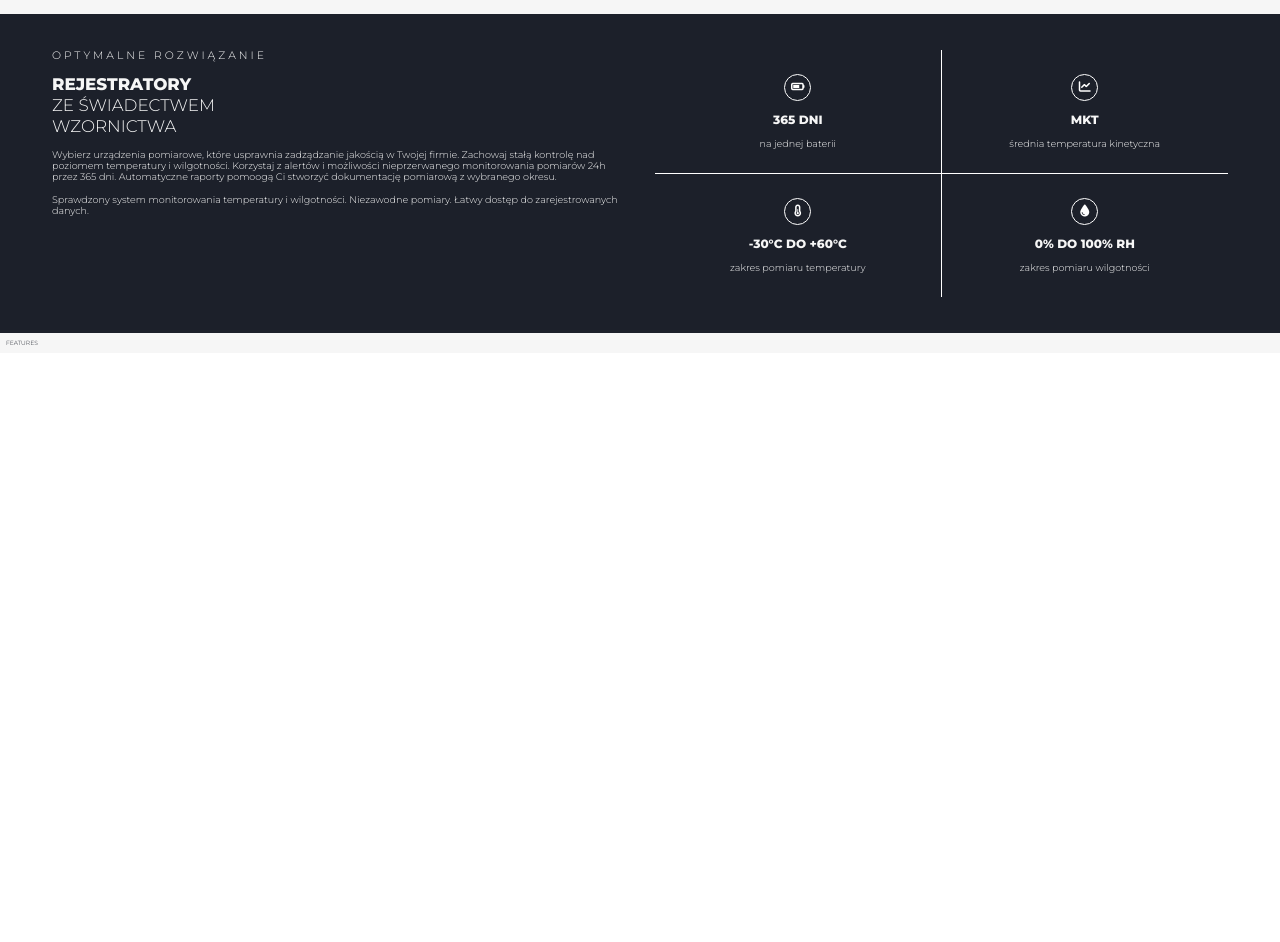
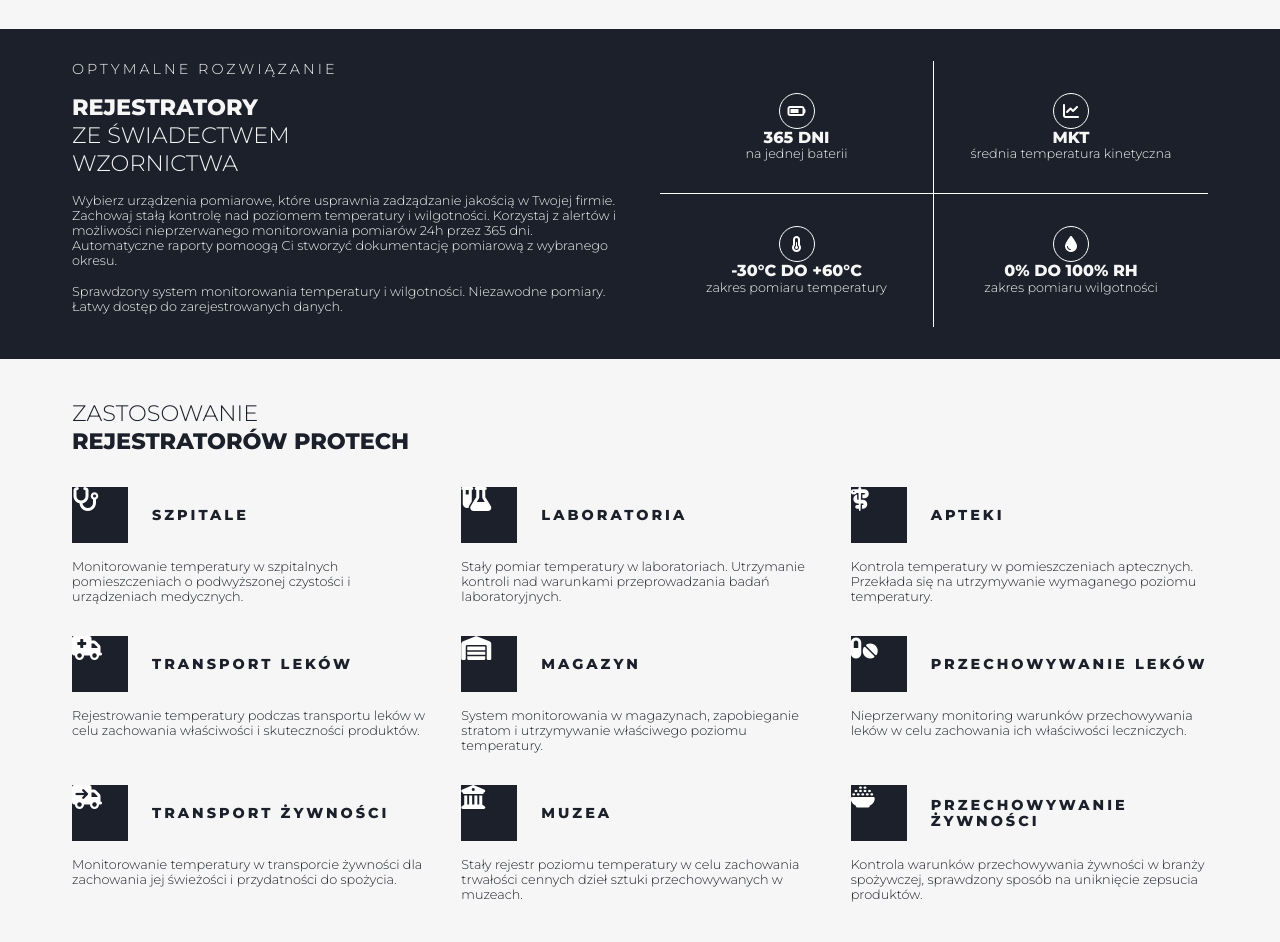
Before and after one commit to LuckyLuke83/ProGrupa, a website: page index.html in a window 1280 px wide. Shown: the part 524-1466 px from the top of the page. Before the commit the page ends 877 px from the top, so only its background shows below. Drawn offline with Linux system fonts and the light colour scheme.

Commit message:
feature section

```diff
--- a/index.html
+++ b/index.html
@@ -37,15 +37,15 @@
     <div class="info">
         <div class="container info__container">
             <div class="info__text">
-                <h2>Optymalne rozwiązanie</h2>
-                <p class="text-large uppercase"><span class="bold">Rejestratory</span><br>ze świadectwem<br>wzornictwa</p>
-                <p>Wybierz urządzenia pomiarowe, które usprawnia zadządzanie jakością w Twojej firmie. Zachowaj stałą kontrolę nad poziomem temperatury i wilgotności. Korzystaj z alertów i możliwości nieprzerwanego monitorowania pomiarów 24h przez 365 dni. Automatyczne raporty pomoogą Ci stworzyć dokumentację pomiarową z wybranego okresu.</p>
-                <p>Sprawdzony system monitorowania temperatury i wilgotności. Niezawodne pomiary. Łatwy dostęp do zarejestrowanych danych.</p>
+                <p class="text-large text-loose uppercase">Optymalne rozwiązanie</p>
+                <h2 class="margin-top"><span class="bold">Rejestratory</span><br>ze świadectwem<br>wzornictwa</h2>
+                <p class="margin-top">Wybierz urządzenia pomiarowe, które usprawnia zadządzanie jakością w Twojej firmie. Zachowaj stałą kontrolę nad poziomem temperatury i wilgotności. Korzystaj z alertów i możliwości nieprzerwanego monitorowania pomiarów 24h przez 365 dni. Automatyczne raporty pomoogą Ci stworzyć dokumentację pomiarową z wybranego okresu.</p>
+                <p class="margin-top">Sprawdzony system monitorowania temperatury i wilgotności. Niezawodne pomiary. Łatwy dostęp do zarejestrowanych danych.</p>
             </div>
             <div class="info__table">
                 <div class="info__table-cell border-right">
                     <div class="info__table-icon">
-                        <i class="fa-solid fa-battery-three-quarters fa-2xl" style="color: #ffffff;"></i>
+                        <i class="fa-solid fa-battery-three-quarters fa-xl" style="color: #ffffff;"></i>
                     </div>
                     <p class="text-medium bold uppercase">
                         365 dni
@@ -54,7 +54,7 @@
                 </div>
                 <div class="info__table-cell">
                     <div class="info__table-icon">
-                        <i class="fa-solid fa-chart-line fa-2xl" style="color: #ffffff;"></i>
+                        <i class="fa-solid fa-chart-line fa-xl" style="color: #ffffff;"></i>
                     </div>
                     <p class="text-medium bold uppercase">
                         mkt
@@ -63,7 +63,7 @@
                 </div>
                 <div class="info__table-cell border-top border-right">
                     <div class="info__table-icon">
-                        <i class="fa-solid fa-temperature-half fa-2xl" style="color: #ffffff;"></i>
+                        <i class="fa-solid fa-temperature-half fa-xl" style="color: #ffffff;"></i>
                     </div>
                     <p class="text-medium bold uppercase">
                         -30°C DO +60°C
@@ -72,7 +72,7 @@
                 </div>
                 <div class="info__table-cell border-top">
                     <div class="info__table-icon">
-                        <i class="fa-solid fa-droplet fa-2xl" style="color: #ffffff;"></i>
+                        <i class="fa-solid fa-droplet fa-xl" style="color: #ffffff;"></i>
                     </div>
                     <p class="text-medium bold uppercase">
                         0% DO 100% RH
@@ -83,7 +83,62 @@
         </div>
     </div>
 
-    <div class="features">FEATURES</div>
+    <div class="features">
+        <div class="container">
+            <h2>
+                Zastosowanie<br>
+                <span class="bold">Rejestratorów Protech</span>
+            </h2>
+            <div class="features__grid">
+                <div class="features__grid-section">
+                    <i class="fa-solid fa-stethoscope fa-2xl features-icon" style="color: #ffffff;"></i>
+                    <p class="text-large text-loose uppercase bold">Szpitale</p>
+                    <p class="features-text">Monitorowanie temperatury w szpitalnych pomieszczeniach o podwyższonej czystości i urządzeniach medycznych.</p>
+                </div>
+                <div class="features__grid-section">
+                    <i class="fa-solid fa-flask-vial fa-2xl features-icon" style="color: #ffffff;"></i>
+                    <p class="text-large text-loose uppercase bold">Laboratoria</p>
+                    <p class="features-text">Stały pomiar temperatury w laboratoriach. Utrzymanie kontroli nad warunkami przeprowadzania badań laboratoryjnych.</p>
+                </div>
+                <div class="features__grid-section">
+                    <i class="fa-solid fa-staff-snake fa-2xl features-icon" style="color: #ffffff;"></i>
+                    <p class="text-large text-loose uppercase bold">Apteki</p>
+                    <p class="features-text">Kontrola temperatury w pomieszczeniach aptecznych. Przekłada się na utrzymywanie wymaganego poziomu temperatury.</p>
+                </div>
+                <div class="features__grid-section">
+                    <i class="fa-solid fa-truck-medical fa-2xl features-icon" style="color: #ffffff;"></i>
+                    <p class="text-large text-loose uppercase bold">TRANSPORT
+                        LEKÓW</p>
+                    <p class="features-text">Rejestrowanie temperatury podczas transportu leków w celu zachowania właściwości i skuteczności produktów.</p>
+                </div>
+                <div class="features__grid-section">
+                    <i class="fa-solid fa-warehouse  fa-2xl features-icon" style="color: #ffffff;"></i>
+                    <p class="text-large text-loose uppercase bold">Magazyn</p>
+                    <p class="features-text">System monitorowania w magazynach, zapobieganie stratom i utrzymywanie właściwego poziomu temperatury.</p>
+                </div>
+                <div class="features__grid-section">
+                    <i class="fa-solid fa-pills fa-2xl features-icon" style="color: #ffffff;"></i>
+                    <p class="text-large text-loose uppercase bold">Przechowywanie leków</p>
+                    <p class="features-text">Nieprzerwany monitoring warunków przechowywania leków w celu zachowania ich właściwości leczniczych.</p>
+                </div>
+                <div class="features__grid-section">
+                    <i class="fa-solid fa-truck-arrow-right fa-2xl features-icon" style="color: #ffffff;"></i>
+                    <p class="text-large text-loose uppercase bold">Transport żywności</p>
+                    <p class="features-text">Monitorowanie temperatury w transporcie żywności dla zachowania jej świeżości i przydatności do spożycia.</p>
+                </div>
+                <div class="features__grid-section">
+                    <i class="fa-solid fa-building-columns fa-2xl features-icon" style="color: #ffffff;"></i>
+                    <p class="text-large text-loose uppercase bold">Muzea</p>
+                    <p class="features-text">Stały rejestr poziomu temperatury w celu zachowania trwałości cennych dzieł sztuki przechowywanych w muzeach.</p>
+                </div>
+                <div class="features__grid-section">
+                    <i class="fa-solid fa-bowl-rice fa-2xl features-icon" style="color: #ffffff;"></i>
+                    <p class="text-large text-loose uppercase bold">Przechowywanie żywności</p>
+                    <p class="features-text">Kontrola warunków przechowywania żywności w branży spożywczej, sprawdzony sposób na uniknięcie zepsucia produktów.</p>
+                </div>
+            </div>
+        </div>
+    </div>
     <!--
     <div class="bigtext">BIGTEXT</div>
     <div class="techspec">TECHNICAL SPECYFICATION</div> -->
--- a/sass/_base.scss
+++ b/sass/_base.scss
@@ -35,8 +35,8 @@
 
 html {
     box-sizing: border-box;
-    font-size: 37.5%;
-    // font-size: 62.5%; // 10px / 16px = 62.5% -> 1rem = 10px
+    font-size: 50%;
+    //37.5%; font-size: 62.5%; // 10px / 16px = 62.5% -> 1rem = 10px
 }
 
 body{
@@ -47,7 +47,7 @@
 .container {
     max-width: 1200px;
     margin: 0 auto;
-    padding: 4rem 2rem;
+    padding: 4rem;
 
     // display: grid;
     // grid-template-columns: [full-start] minmax(2rem, 1fr) [center-start] minmax(min-content, 55rem) [center-middle] minmax(min-content, 55rem)  [center-end] minmax(2rem, 1fr) [full-end];
--- a/sass/_features.scss
+++ b/sass/_features.scss
@@ -2,4 +2,37 @@
     background-color: $color-white;
     color: $color-primary;
     padding: 1rem;
+
+    &__grid {
+        display: grid;
+        grid-template-columns: repeat(auto-fit, minmax(35rem, 1fr));
+        column-gap: 4rem;
+        row-gap: 4rem;
+        margin-top: 4rem;
+
+        &-section {
+            display: grid;
+            grid-template-columns: min-content 1fr;
+            grid-template-rows: min-content min-content;
+            column-gap: 3rem;
+            row-gap: 2rem;
+            align-items: center;
+        }
+
+    }
+
+    &-icon {
+        grid-column: 1 / 2;
+        background-color: $color-primary;
+        width: 7rem;
+        height: 7rem;
+
+        display: flex;
+        justify-content: center;
+        align-items: center;
+    }
+
+    &-text {
+        grid-column: 1 / -1;
+    }
 }
--- a/sass/_info.scss
+++ b/sass/_info.scss
@@ -1,7 +1,7 @@
 .info {
     background-color: $color-primary;
     color: $color-white;
-    padding: 2rem;
+    // padding: 2rem;
 
     &__container {
         display: grid;
--- a/sass/_typography.scss
+++ b/sass/_typography.scss
@@ -5,20 +5,15 @@
 }
 
 h2 {
-
-}
-
-h2 {
-    font-size: 1.8rem;
-    line-height: 2rem;
+    font-size: 2.8rem;
     font-weight: 300;
-    letter-spacing: 3px;
+    line-height: 3.5rem;
     text-transform: uppercase;
 }
 
 p {
     font-size: 1.6rem;
-    margin-top: 2rem;
+
 }
 
 .bold {
@@ -29,14 +24,22 @@
     text-transform: uppercase;
 }
 
+.text-loose {
+    letter-spacing: 3px;
+}
+
 .text-large {
-    font-size: 2.8rem;
-    line-height: 3.5rem;
+    font-size: 1.8rem;
+    line-height: 2rem;
 }
 
 .text-medium {
     font-size: 2rem;
     line-height: 2.2rem;
+}
+
+.margin-top {
+    margin-top: 2rem;
 }
 
 .primary-color {
@@ -58,6 +61,15 @@
     border: none;
 }
 
+
+//Font Awsome modyfication
+
+.fa-xl {
+    font-size: 2rem !important;
+    line-height: 2rem !important;
+}
+
 .fa-2xl {
-    line-height: 1rem;
+    font-size: 3rem !important;
+    line-height: 3rem !important;
 }
```
Also changed, not shown: css/style.css.
